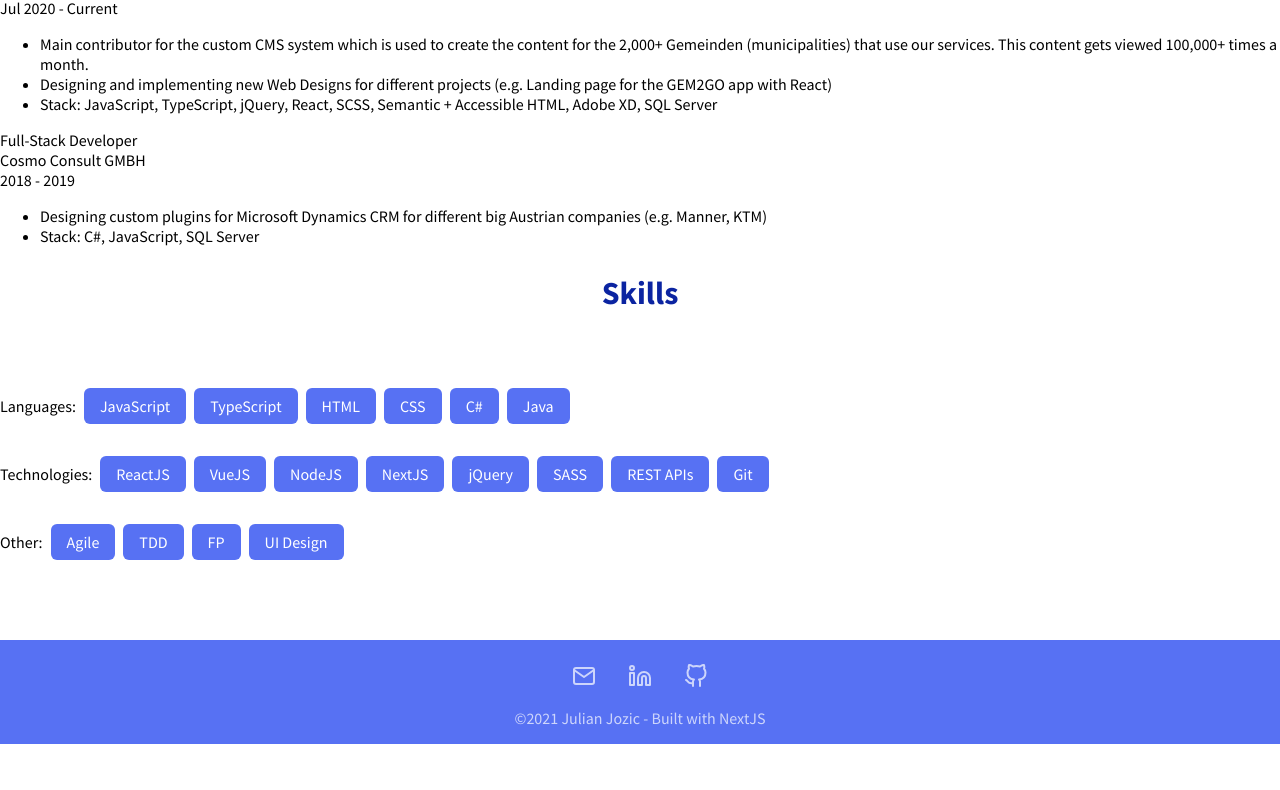
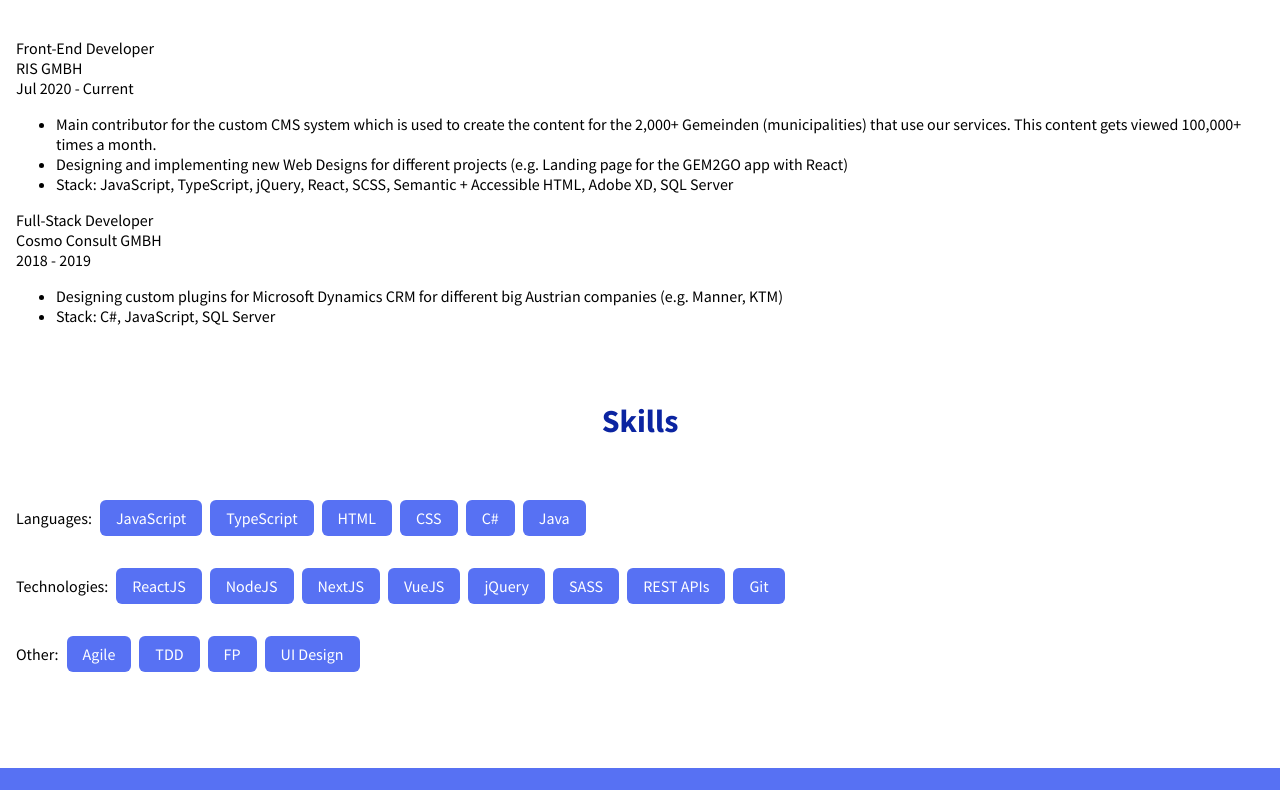
Before and after one commit to jjozic/jj-portfolio-2021, a Next.js app: page / in a window 1280 px wide. Shown: the part 1288-2078 px from the top of the page. Before the commit the page ends 2032 px from the top, so only its background shows below. Built offline with nearby package versions, Linux system fonts and the light colour scheme.

Commit message:
fixed padding for the heading, added padding around the page content wrapper, reorderd vuejs skill a bit back in the skills section

```diff
--- a/components/Skills/index.jsx
+++ b/components/Skills/index.jsx
@@ -1,7 +1,7 @@
 import styles from "@/styles/Skills.module.scss";
 
 const languages = ["JavaScript", "TypeScript", "HTML", "CSS", "C#", "Java"];
-const technologies = ["ReactJS", "VueJS", "NodeJS", "NextJS", "jQuery", "SASS", "REST APIs", "Git"];
+const technologies = ["ReactJS", "NodeJS", "NextJS", "VueJS", "jQuery", "SASS", "REST APIs", "Git"];
 const others = ["Agile", "TDD", "FP", "UI Design"];
 
 function Skill({ name, key }) {
--- a/styles/PageContent.module.scss
+++ b/styles/PageContent.module.scss
@@ -1,4 +1,5 @@
 .wrapper {
   max-width: 1400px;
   margin: 0 auto;
+  padding: 1rem;
 }
--- a/styles/globals.css
+++ b/styles/globals.css
@@ -28,7 +28,7 @@ a {
 }
 
 .heading {
-  padding-bottom: 2rem;
+  padding: 3rem 0 1rem 0;
   color: var(--dark);
   text-align: center;
   font-size: 2rem;
```
